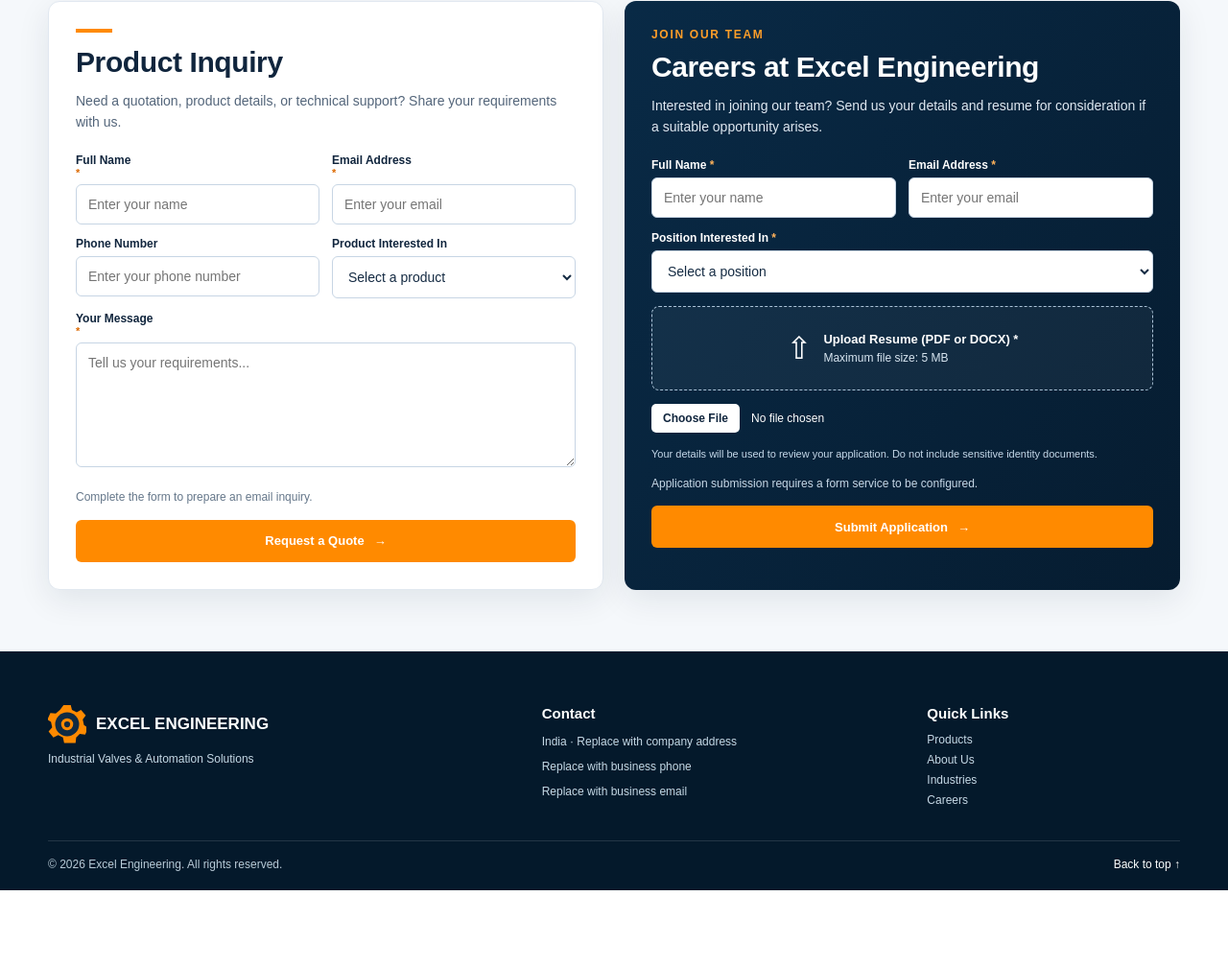
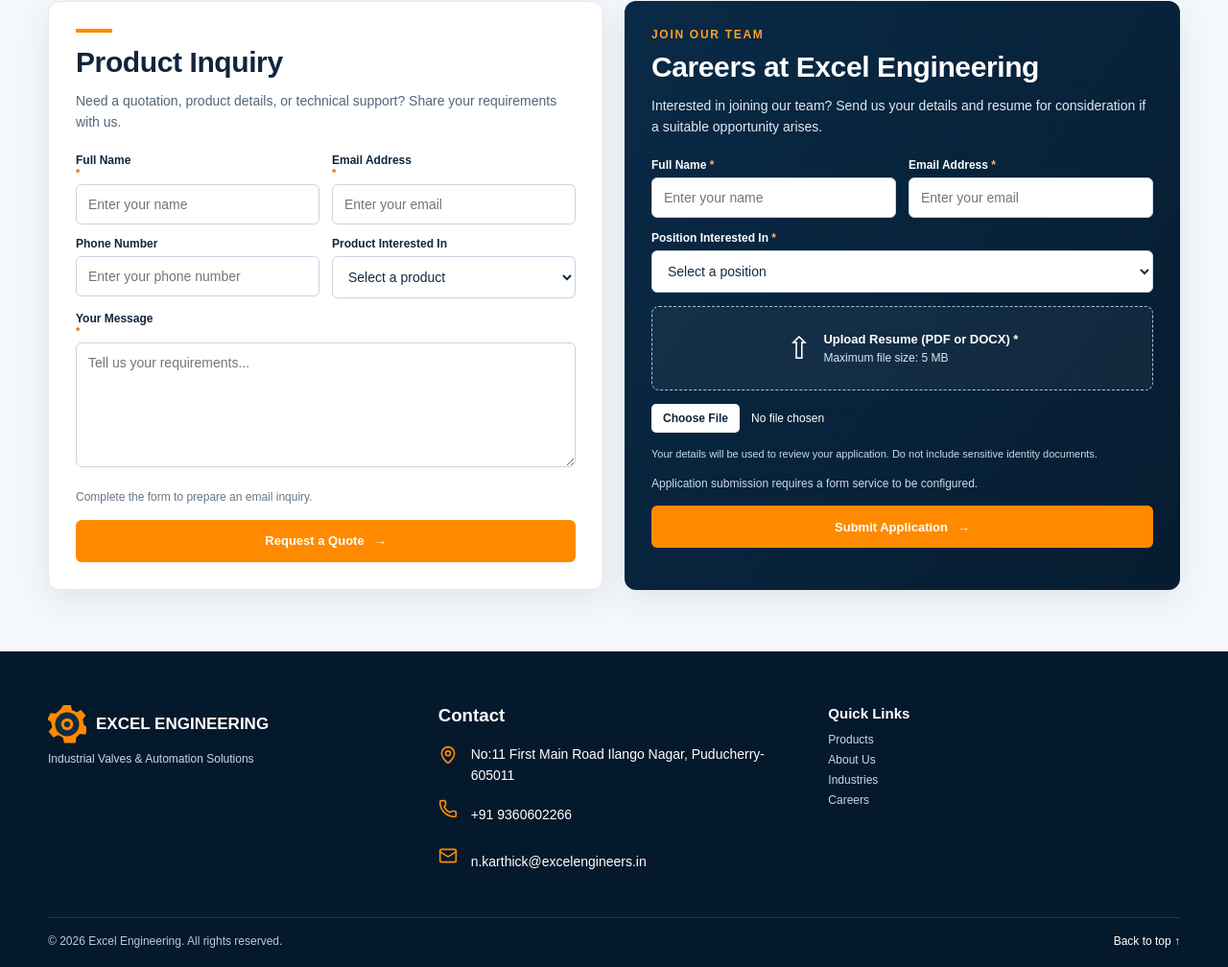
Before and after one commit to PratibaKarthikeyan/Excel-Engineering, a plain HTML site: page index.html in a window 1280 px wide. Shown: the part 2510-3518 px from the top of the page at 96% size. Before the commit the page ends 3438 px from the top, so only its background shows below. Drawn offline with nearby package versions, Linux system fonts and the light colour scheme.

Commit message:
Made some changes in contacts section

```diff
--- a/css/styles.css
+++ b/css/styles.css
@@ -50,3 +50,107 @@
 .footer-inner{border-top:1px solid #ffffff20;padding-top:17px}
 @media(max-width:900px){.forms-layout{grid-template-columns:1fr}.footer-main{grid-template-columns:1fr 1fr}}
 @media(max-width:560px){.form-panel{padding:20px}.form-panel .form-grid{grid-template-columns:1fr}.footer-main{grid-template-columns:1fr}.form-panel .form-submit{width:100%}}
+
+
+/* Make all footer contact text consistent */
+.footer-contact .contact-item span,
+.footer-contact .contact-item a {
+    font-family: Arial, sans-serif;
+    font-size: 14px !important;
+    font-weight: 400;
+    line-height: 1.6;
+    color: #ffffff !important;
+    text-decoration: none;
+}
+
+/* Keep all contact icons orange */
+
+.footer-contact .contact-item svg {
+  display: block;
+  width: 20px;
+  height: 20px;
+  color: #ff8a00;
+  stroke: currentColor;
+  stroke-width: 2;
+  margin-top: 2px;
+}
+
+
+/* Consistent spacing and alignment */
+.footer-contact .contact-item {
+    display: grid;
+    grid-template-columns: 22px minmax(0, 1fr);
+    column-gap: 14px;
+    align-items: start;
+    margin-bottom: 16px;
+}
+
+/* Balance the three footer columns */
+.footer-main {
+    display: grid;
+    grid-template-columns: 1fr 1fr 1fr;
+    gap: 40px;
+    align-items: start;
+}
+
+/* Center the contact section */
+.footer-contact {
+    width: 100%;
+    max-width: 380px;
+    justify-self: center;
+}
+
+/* Align contact icons and text */
+.footer-contact .contact-item {
+    display: grid;
+    grid-template-columns: 22px minmax(0, 1fr);
+    column-gap: 14px;
+    align-items: start;
+    margin-bottom: 16px;
+}
+
+/* Keep text consistent */
+.footer-contact .contact-item span,
+.footer-contact .contact-item a {
+    font-size: 14px;
+    line-height: 1.6;
+    color: #ffffff;
+}
+
+/* Position quick links neatly */
+.footer-links {
+    justify-self: center;
+}
+
+/* Mobile responsive footer */
+@media (max-width: 768px) {
+    .footer-main {
+        grid-template-columns: 1fr;
+        gap: 30px;
+    }
+
+    .footer-contact,
+    .footer-links {
+        justify-self: start;
+    }
+}
+
+.footer-main {
+    align-items: start;
+}
+
+.footer-contact h3,
+.footer-links h3 {
+    margin-top: 0;
+    margin-bottom: 18px;
+}
+
+.footer-contact .contact-item {
+    margin-bottom: 12px;
+    column-gap: 12px;
+}
+
+/* Make Contact heading white */
+.footer-contact h3 {
+    color: #ffffff !important;
+}
--- a/index.html
+++ b/index.html
@@ -114,8 +114,37 @@
   </main>
   <footer class="site-footer"><div class="container footer-main">
     <div><a class="footer-brand" href="#top"><img src="assets/images/logo.svg" alt="" width="42" height="42"> EXCEL ENGINEERING</a><p>Industrial Valves & Automation Solutions</p></div>
-    <div><h2>Contact</h2><p>India · Replace with company address</p><p>Replace with business phone</p><p>Replace with business email</p></div>
+
+
+<div class="footer-contact">
+  <h3>Contact</h3>
+
+  <div class="contact-item">
+    <i data-lucide="map-pin"></i>
+    <span>No:11 First Main Road Ilango Nagar,
+      Puducherry-605011</span>
+  </div>
+
+  <div class="contact-item">
+    <i data-lucide="phone"></i>
+    <a href="tel:+919360602266">+91 9360602266</a>
+  </div>
+
+  <div class="contact-item">
+    <i data-lucide="mail"></i>
+    <a href="mailto:n.karthick@excelengineers.in">
+      n.karthick@excelengineers.in
+    </a>
+  </div>
+</div>
+
     <div><h2>Quick Links</h2><a href="#products">Products</a><a href="#about">About Us</a><a href="#industries">Industries</a><a href="#careers">Careers</a></div>
   </div><div class="container footer-inner"><p>© <span id="year"></span> Excel Engineering. All rights reserved.</p><a href="#top">Back to top ↑</a></div></footer>
+
+<script src="https://unpkg.com/lucide@0.468.0/dist/umd/lucide.min.js"></script>
+<script>
+  lucide.createIcons();
+</script>
+
 </body>
 </html>
```
